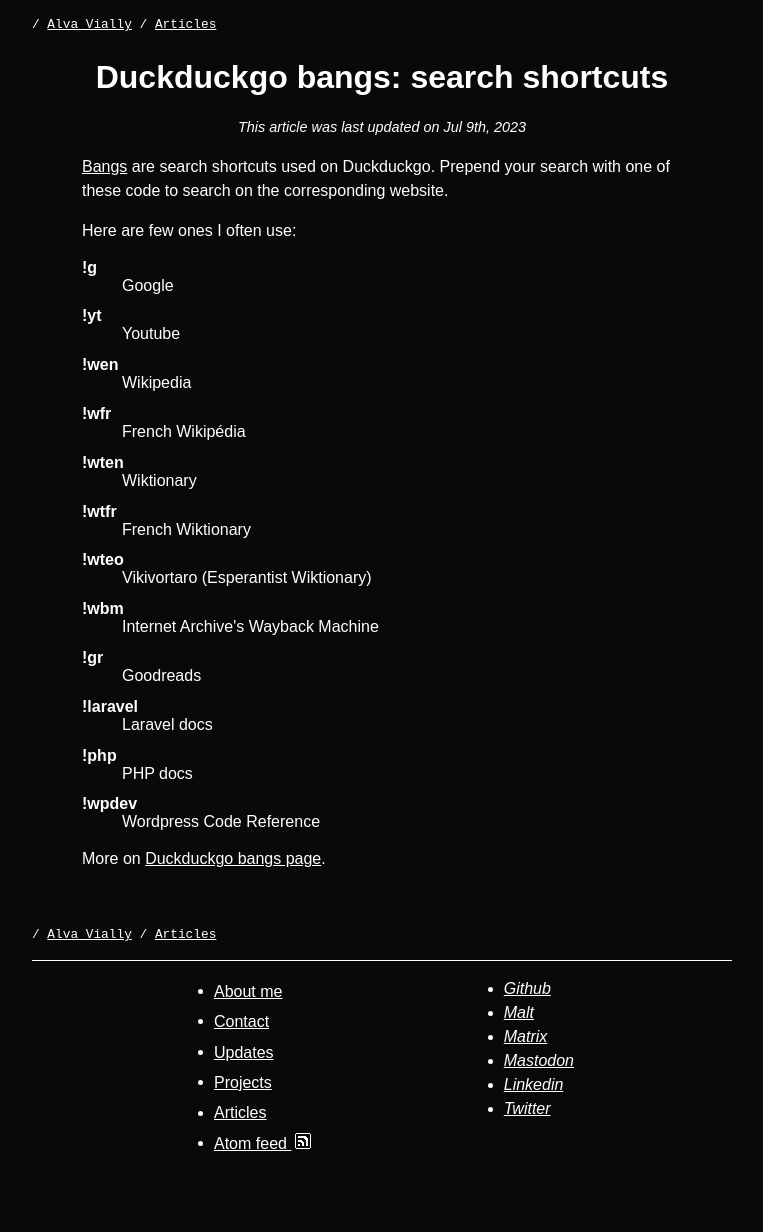
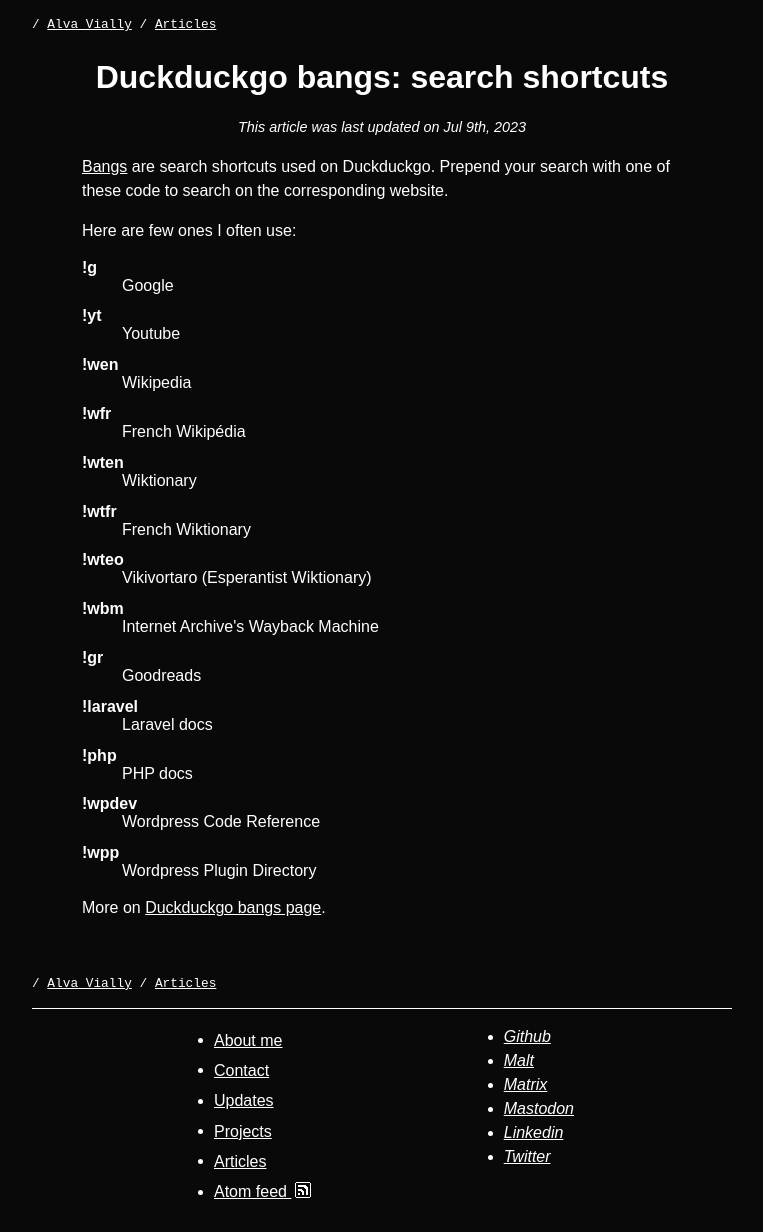
Before and after one commit to alva-v/personal-website, a Jekyll site: the page built from articles/_posts/2023-06-20-duckduckgo-bangs.html, in a window 1280 px wide. Shown: the whole page, without its empty margins (258-1021 px from the left). Built offline with Jekyll 4.4.1, drawn with Linux system fonts in a browser that asks for light colours; before the commit the page ends 1184 px from its top, so only the background shows below that.

Commit message:
Add WPP to Duckduckgo bangs list
Wordpress Plugin Directory added

```diff
--- a/articles/_posts/2023-06-20-duckduckgo-bangs.html
+++ b/articles/_posts/2023-06-20-duckduckgo-bangs.html
@@ -40,6 +40,9 @@ update: 2023-07-09
 
     <dt>!wpdev</dt>
     <dd>Wordpress Code Reference</dd>
+
+    <dt>!wpp</dt>
+    <dd>Wordpress Plugin Directory</dd>
   </dl>
 </p>
 
```
